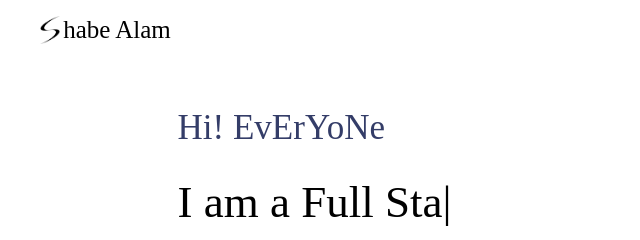
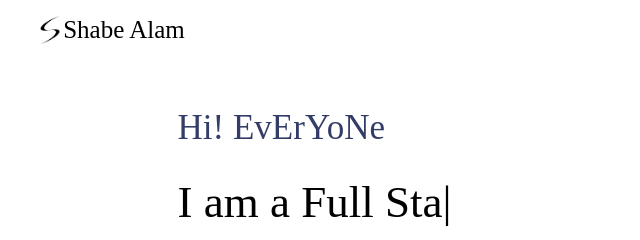
Before and after one commit to shahabe9558/portFolioWeb, a plain HTML site: page PORTFOLIO/index.html in a window 1280 px wide. Shown: the top 240 px of the page, 0-640 px from the left. Drawn offline with nearby package versions, Linux system fonts and the light colour scheme.

Commit message:
testing deployements

```diff
--- a/PORTFOLIO/index.html
+++ b/PORTFOLIO/index.html
@@ -16,7 +16,7 @@
             <div class="navbar">
                 <div class="logo-container">
                     <img src="./image/s.png" alt="" class="logo">
-                    <div class="logo-text">habe Alam</div>
+                    <div class="logo-text">Shabe Alam</div>
 
                 </div>
                 <div class="nav-items">
```
